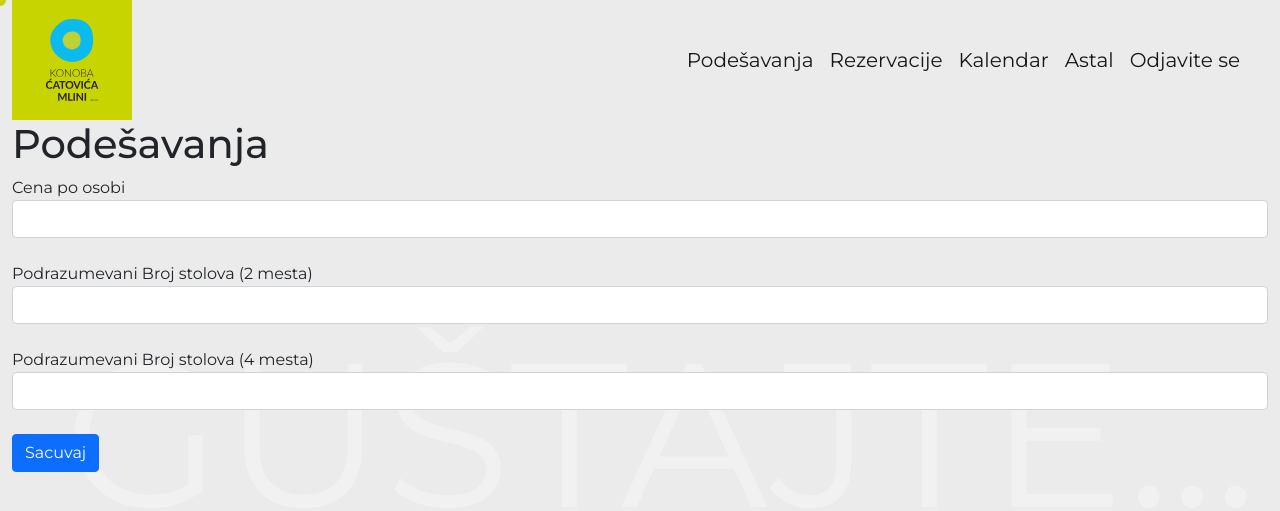
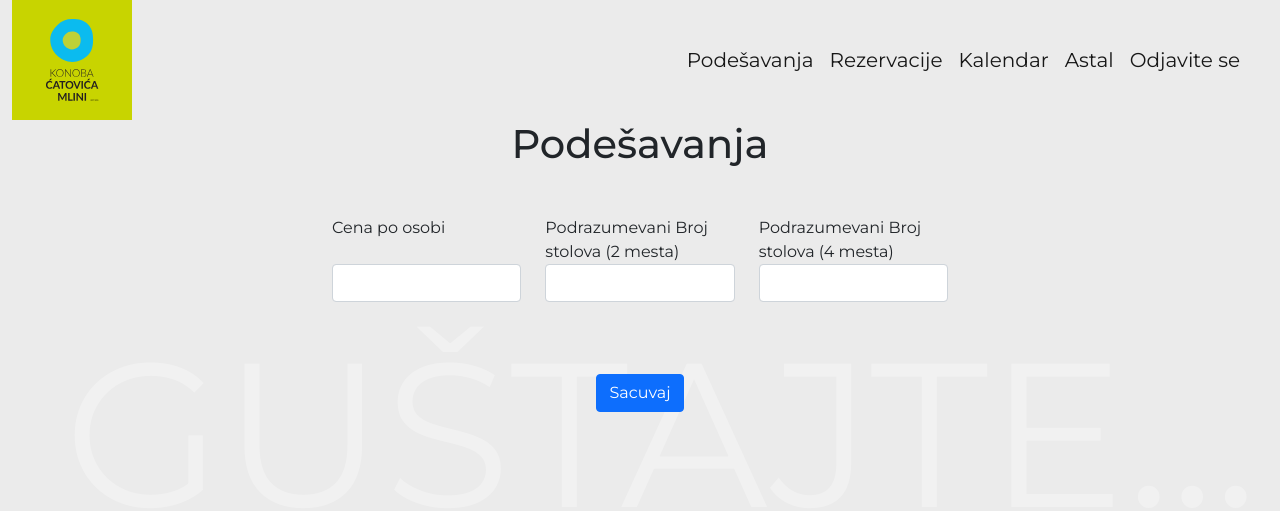
Before and after one commit to miiihaaas/Astal, a Flask app: page /settings in a window 1280 px wide. Shown: the top 511 px of the page. Run offline with Flask 3, Linux system fonts and the light colour scheme; the visitor is signed in with stand-in values (Sample User, id 1); data that the repository does not hold is empty; some libraries are stand-ins or nearby versions.

Commit message:
Miki-Astal-4

```diff
--- a/astal/static/css/astal.css
+++ b/astal/static/css/astal.css
@@ -1,10 +1,13 @@
 body { font-family: 'Montserrat', sans-serif; background-color: #ebebeb; }
 body::before { content: " GUŠTAJTE..."; position: absolute; top: 35%; left: 5%; font-size: 16vw; color: rgba(255, 255, 255, 0.3); z-index: -1; white-space: nowrap; }
 #ball { position: absolute; width: 12px; height: 12px; background-color: #c8d400; border-radius: 50%; pointer-events: none; transition: width 0.3s, height 0.3s; }
+body.reservations #ball, body.settings #ball, body.calendar #ball { display: none; }
 .container, .container-lg, .container-md, .container-sm, .container-xl, .container-xxl { max-width: 1500px; }
 header.container.logedin { display: flex; justify-content: space-between; min-height: 120px; }
 header.container.logedin .logo { display: flex; }
 .logo { max-width: 180px; }
+.navbar-light .navbar-brand:focus, .navbar-light .navbar-brand:hover { color: #0bbbef }
+h1 { text-align: center; }
 .cormorant { font-family: 'Cormorant Garamond', serif; }
 label.cormorant { font-size: 24px; font-style: italic; color: #999; }
 .container.astal-form { padding: 0 10px; }
@@ -21,15 +24,22 @@ h1.astal-heading { text-align: center; font-size: clamp(2rem, 5vw, 8rem); margin
 .alert { border-radius: 0; font-family: 'Cormorant Garamond', serif; font-size: 32px; font-style: italic; width: fit-content; }
 .alert-success { color: #ffffff; background-color: #c8d400; border-color: #c8d400; }
 .alert-danger { color: #ffffff; background-color: #ff6876; border-color: #ff6876; }
+input#reservation_date { width: auto; }
 
 @media (max-width: 768px) {
     #ball { display: none; }
 }
+@media (min-width: 769px) {
+    .ml-4 { margin-left: 1.5rem !important; }
+    .vertical-even { display: flex; flex-direction: column; justify-content: space-between; }
+}
 @keyframes ripple-1 {
     0% { transform: scale(1); opacity: 1; }
-    100% { transform: scale(1.5); opacity: 0; }
+    50% { transform: scale(1.5); opacity: 0.5; }
+    100% { transform: scale(1); opacity: 1; }
 }
 @keyframes ripple-2 {
     0% { transform: scale(1); opacity: 1; }
-    100% { transform: scale(1.5); opacity: 0; }
+    50% { transform: scale(1.5); opacity: 0; }
+    100% { transform: scale(1); opacity: 1; }
 }
--- a/astal/templates/home.html
+++ b/astal/templates/home.html
@@ -1,6 +1,6 @@
 {% extends 'layout.html' %}
 {% block content %}
-<h1 class="astal-heading">Rezervacija</h1>
+<h1 class="astal-heading">REZERVACIJA</h1>
 <form action="" method="POST">
     <div class="form-group mb-4">
         <div class="container astal-form">
--- a/astal/templates/layout.html
+++ b/astal/templates/layout.html
@@ -94,6 +94,13 @@
         <script type="text/javascript" charset="utf8" src="https://cdn.datatables.net/1.10.25/js/jquery.dataTables.js"></script>
         <script type="text/javascript" charset="utf8" src="https://cdn.datatables.net/1.10.25/js/dataTables.bootstrap5.js"></script>
         <script src="{{ url_for('static', filename='js/script.js') }}"></script>
+        <script>
+            document.addEventListener('DOMContentLoaded', function () {
+                var path = window.location.pathname;
+                var page = path.split("/").pop().split(".")[0];
+                document.body.classList.add(page);
+            });
+        </script>
 
         {% block scripts %}{% endblock %}
     </body>
--- a/astal/templates/login.html
+++ b/astal/templates/login.html
@@ -1,6 +1,6 @@
 {% extends 'layout.html' %}
 {% block content %}
-<h1 class="astal-heading">Prijavljivanje</h1>
+<h1 class="astal-heading">PRIJAVLJIVANJE</h1>
 <form method="POST" action="{{ url_for('admin.admin_login') }}">
     {{ form.hidden_tag() }}
     <div class="container astal-form">
--- a/astal/templates/reservations.html
+++ b/astal/templates/reservations.html
@@ -2,9 +2,9 @@
 {% block content %}
 <h1>Rezervacije</h1>
 <form action="" method="POST">
-    <div class="form-group mb-4">
+    <div class="form-group mb-4 text-center">
         <label for="reservation_date">Izaberite datum rezervacije</label>
-        <input class="form-control" name="reservation_date" id="reservation_date" type="date" min="{{ min_date }}" max="{{ max_date }}" value="{{ selected_date }}">
+        <input class="form-control d-inline-block" name="reservation_date" id="reservation_date" type="date" min="{{ min_date }}" max="{{ max_date }}" value="{{ selected_date }}">
     </div>
 </form>
 
@@ -117,7 +117,7 @@
     </div>
 </div>
 {% else %}
-<p>Nema rezervacija</p>
+<p class="text-center w-100 alert">Nema rezervacija za izabrani datum</p>
 {% endif %}
 {% endblock content %}
 
--- a/astal/templates/settings.html
+++ b/astal/templates/settings.html
@@ -2,19 +2,27 @@
 {% block content %}
 <h1>Podešavanja</h1>
 <form action="" method="POST">
-    <div class="form-group mb-4">
+    <div class="row mt-5">
+        <div class="col-md-3"></div>
+        <div class="col-md-2 mb-4 vertical-even">
             <label for="reservation_coast_per_person">Cena po osobi</label>
             <input class="form-control" name="reservation_coast_per_person" id="reservation_coast_per_person" type="number" step="0.01" value="{{ settings.reservation_coast_per_person }}">
         </div>
-    <div class="form-group mb-4">
+        <div class="col-md-2 mb-4 vertical-even">
             <label for="default_number_of_tables_2">Podrazumevani Broj stolova (2 mesta)</label>
             <input class="form-control" name="default_number_of_tables_2" id="default_number_of_tables_2" type="number" value="{{ settings.default_number_of_tables_2 }}">
         </div>
-    <div class="form-group mb-4">
+        <div class="col-md-2 mb-4 vertical-even">
             <label for="default_number_of_tables_4">Podrazumevani Broj stolova (4 mesta)</label>
             <input class="form-control" name="default_number_of_tables_4" id="default_number_of_tables_4" type="number" value="{{ settings.default_number_of_tables_4 }}">
         </div>
+        <div class="col-md-3"></div>
+    </div>
+    <div class="row mt-5">
+        <div class="col-md-12 text-center">
             <input type="hidden" id="submit_type" name="submit_type" value="">
             <button class="btn btn-primary" type="submit" id="settings_button" name="settings_button" onclick="document.getElementById('submit_type').value='button'">Sacuvaj</button>
+        </div>
+    </div>
 </form>
 {% endblock content %}
```
Also changed, not shown: astal/templates/calendar.html (+3 -5 lines). Lines whose indentation alone changed are shown as unchanged.
